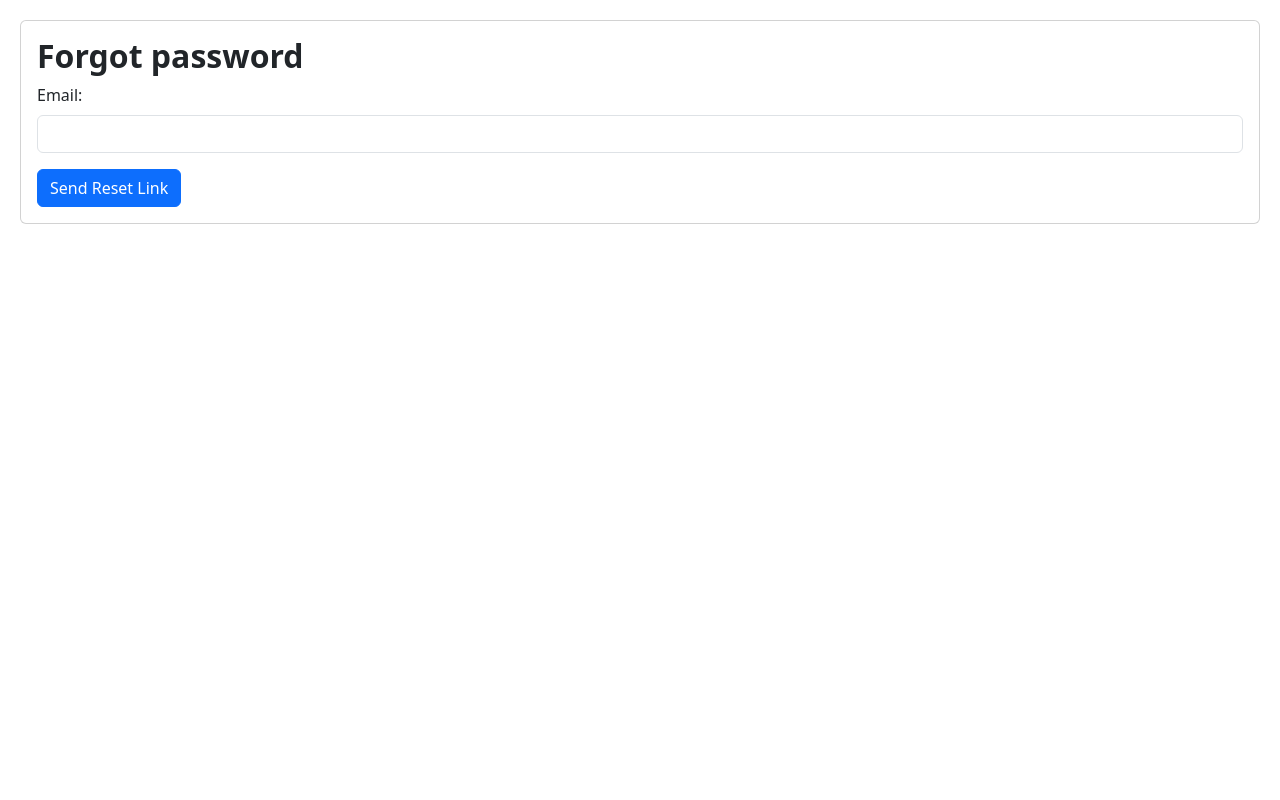
After one commit to cunning-odysseus/Tennis, a Flask app: page /forgot_password in a window 1280 px wide. The commit adds this page. Run offline with Flask 3, Linux system fonts and the light colour scheme; data comes from the database, SQL or seed files in the repository; both versions use the stored data as it was after the commit.

Commit message:
reset ww toegevoegd, maar werkt nog niet met mail versturen helaas

```diff
--- a/leaderboard/app.py
+++ b/leaderboard/app.py
@@ -1,6 +1,6 @@
 import os
 import sqlite3
-from flask import Flask, render_template, request, redirect, url_for
+from flask import Flask, render_template, request, redirect, url_for, flash
 from flask_sqlalchemy import SQLAlchemy
 from flask_login import LoginManager, UserMixin, login_user, logout_user, login_required, current_user
 from datetime import datetime
@@ -12,6 +12,9 @@ import plotly.graph_objs as go
 import plotly.io as pio
 import json
 from flask_bcrypt import Bcrypt
+from flask_mail import Mail, Message
+from itsdangerous import URLSafeTimedSerializer, SignatureExpired, BadSignature
+import settings
 
 
 # Hier wordt een flask object gemaakt met de naam 'app'
@@ -35,11 +38,25 @@ if not os.path.exists(db_dir):
 app.config['SQLALCHEMY_DATABASE_URI'] = f'sqlite:///{os.path.join(db_dir, "match_history.db")}'
 
 # Enter a secret key which can be any random string of characters, and is necessary as Flask-Login requires it to sign session cookies for protection again data tampering.
-app.config["SECRET_KEY"] = "abc"
+app.config["SECRET_KEY"] = "k@J!y`0XIvwZ"
 
 # Hier wordt de app verteld dat het niet aanpassingen moet loggen in een apart bestand
 # Dat zorgt namelijk voor overhead
 app.config['SQLALCHEMY_TRACK_MODIFICATIONS'] = False
+mail = Mail(app)
+
+# Flask-Mail setup
+app.config['MAIL_SERVER'] = 'smtp.gmail.com'  # standard protocol for transmitting email over a network
+app.config['MAIL_PORT'] = 587
+app.config['MAIL_USE_TLS'] = True
+app.config['MAIL_USE_SSL'] = False
+app.config['MAIL_USERNAME'] = settings.emailadress
+app.config['MAIL_PASSWORD'] = settings.app_password
+
+mail = Mail(app)
+
+# Itsdangerous serializer for generating tokens
+s = URLSafeTimedSerializer(app.secret_key)
 
 # LoginManager is needed for our application
 # to be able to log in and out users
@@ -159,6 +176,67 @@ def login():
 def logout():
 	logout_user()
 	return redirect(url_for("login"))
+
+@app.route('/forgot_password', methods=['GET', 'POST'])
+def forgot_password():
+
+    # Gebruikers ophalen
+    conn = sqlite3.connect('/Users/caioeduardo/Documents/python_project/Tennis/leaderboard/data/match_history.db') # Verbinding maken met de database
+    users = pd.read_sql_query("SELECT * FROM users", conn)
+    conn.close() # Verbinding sluiten
+
+    if request.method=='POST':
+        email = request.form.get('email')
+        if email in users['email'].to_list():
+            token = s.dumps(email, salt='password-reset-salt')  # Generate a token
+            reset_link = url_for('reset_password', token=token, _external=True)
+
+            # Send email
+            msg = Message('Password Reset Request', sender=settings.emailadress, recipients=[email])
+            msg.body = f'Please use the following link to reset your password: {reset_link}'
+            mail.send(msg)
+
+            flash('A password reset link has been sent to your email.')
+            return render_template('login.html')
+
+        else:
+            return 'Email address not found. Please try again.'
+
+    return render_template('forgot_password.html')
+
+@app.route('/reset_password/<token>', methods=['GET', 'POST'])
+def reset_password(token):
+    # Gebruikers ophalen
+    # Gebruikers ophalen
+    conn = sqlite3.connect('/Users/caioeduardo/Documents/python_project/Tennis/leaderboard/data/match_history.db') # Verbinding maken met de database
+    users = pd.read_sql_query("SELECT * FROM users", conn)
+    conn.close() # Verbinding sluiten
+
+    try:
+        email = s.loads(token, salt='password-reset-salt', max_age=3600)  # Valid for 1 hour
+    except SignatureExpired:
+        return 'The password reset link has expired.'
+    except BadSignature:
+        return 'Invalid password reset link.'
+
+    if request.method == 'POST':
+        new_password = request.form.get('new_password')
+        # Hash the password for security
+        hashed_password = bcrypt.hashpw(new_password, bcrypt.gensalt())
+
+    # Find the user and update their password
+    if email in users['email'].to_list():
+        users.loc[users['email'] == email, users['password']] = hashed_password
+        flash('Your password has been reset successfully.')
+
+
+        # Hier wordt de nieuwe versie weggeschreven naar de database
+        conn = sqlite3.connect('/Users/caioeduardo/Documents/python_project/Tennis/leaderboard/data/match_history.db')
+        users.to_sql('users', conn, if_exists='replace', index=False)
+        conn.close()
+        return redirect(url_for('login'))
+
+    return render_template('reset_password.html')
 
 
 @app.route('/', methods=['GET'])
@@ -492,4 +570,4 @@ def delete_item(match_id):
     return redirect(url_for('index'))
 
 if __name__ == '__main__':
-    app.run(debug=True)
+    app.run(host='0.0.0.0', port=8080, debug=True)
--- /dev/null
+++ b/leaderboard/templates/forgot_password.html
@@ -0,0 +1,28 @@
+<!DOCTYPE html>
+<html lang="en">
+<head>
+	<!-- Dit zijn de instellingen voor de website -->
+	<meta charset="UTF-8">
+	<meta name="viewport" content="width=device-width, initial-scale=1.0">
+	<link rel="stylesheet" href="{{ url_for('static', filename='styles.css') }}">
+	<link href="https://cdn.jsdelivr.net/npm/bootstrap@5.3.3/dist/css/bootstrap.min.css" rel="stylesheet" integrity="sha384-QWTKZyjpPEjISv5WaRU9OFeRpok6YctnYmDr5pNlyT2bRjXh0JMhjY6hW+ALEwIH" crossorigin="anonymous">
+	<link rel="shortcut icon" href="{{ url_for('static', filename='favicon.png') }}">
+	<title>Forgot password</title>
+	</head>
+<body>
+
+	<div class="card">
+		<div class='card-body' >
+			<h2 class='card-title'> <strong> Forgot password </strong> </h2>
+			<form action="{{ url_for('forgot_password') }}" method="POST">
+				<div class="mb-3">
+					<label for="exampleInputEmail1" class="form-label">Email:</label>
+					<input type="email" class="form-control" name="email" required>
+				</div>
+				<button type="submit" class="btn btn-primary">Send Reset Link</button>
+			</form>
+		</div>
+	<div>
+
+</body>
+</html>
--- a/leaderboard/templates/home.html
+++ b/leaderboard/templates/home.html
@@ -107,7 +107,7 @@
                     <!-- Drowpdown menu voor het selecteren van een speler -->
                     <div class="form-group">
                         <form>
-                            <select class="form-select"  id="match_history_player_filter" name="player" required>
+                            <select class="form-select"  id="match_history_player_filter" name="player" >
                                 <option value="" disabled selected></option>
                                 {% for user in users %}
                                     <option value="{{user}}">{{user}}</option>
@@ -157,7 +157,7 @@
                 </tr>
             </thead>
             <tbody>
-                {% if current_user.email == 'caiovanbeek@hotmail.com' %}
+                {% if current_user.email == 'caiovanbeek@outlook.com' %}
                     {% for entry in match_history_table %}
                         {% if match_id == entry.match_id %}
                         <tr>
```
Also changed, not shown: leaderboard/templates/login.html (+7 -1 lines), leaderboard/templates/reset_password.html (added, +28 -0 lines), leaderboard/data/match_history.db, 1 other file.
